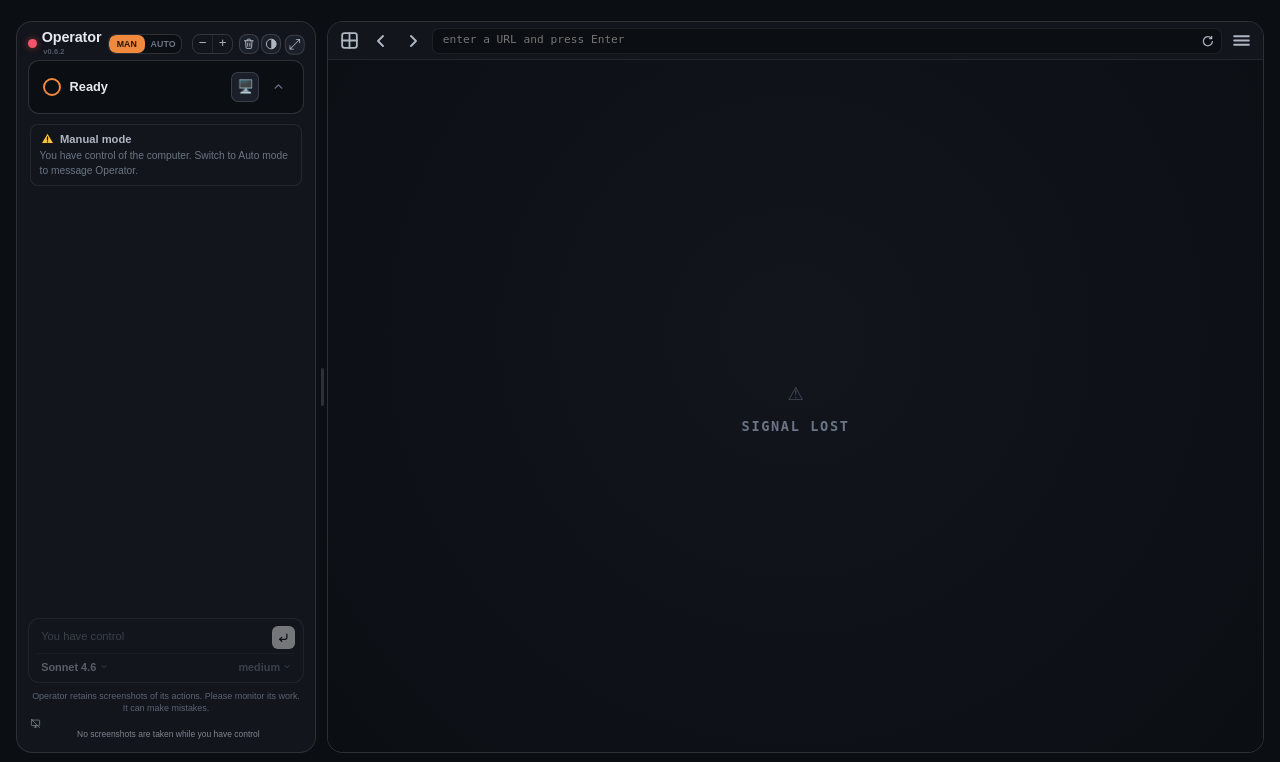
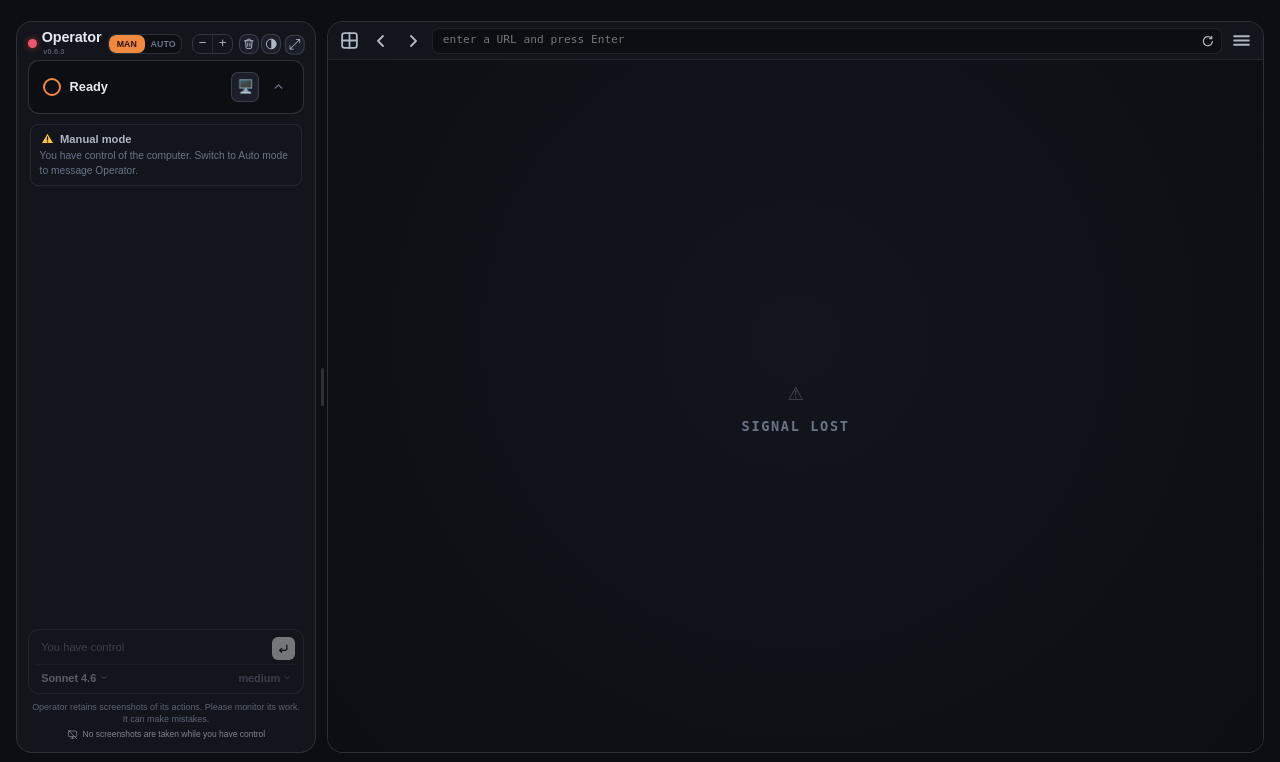
Before and after one commit to jeffbai996/operator, a Flask app: page /demo in a window 1280 px wide. Shown: the part 38-800 px from the top of the page. Run offline with Flask 3, Linux system fonts and the light colour scheme; data that the repository does not hold is empty; some libraries are stand-ins or nearby versions.

Commit message:
v0.6.3 — smoother disclaimer reveal + centered no-shot icon
Disclaimer hover reveal: opacity leads + subtle translateY slide + ease-out height (replaces the grid-rows reveal that pushed the no-screenshot icon onto its own line). Icon now vertically centers on the text midline.

```diff
--- a/templates/operator.html
+++ b/templates/operator.html
@@ -856,19 +856,18 @@
   [data-theme="light"] .op-act-coord { color: #4a5260; }
   [data-theme="light"] .op-act-lab { color: var(--fg); }
   [data-theme="light"] .op-msg.sys .body { color: #3a424d; }
-  .op-disclaimer-info { display: grid; grid-template-rows: 0fr; overflow: hidden; opacity: 0;
-    transition: none; margin-top: 0; color: var(--fg-2); font-size: 0.53rem; }   /* grid 0fr->1fr = smooth animate to real content height  */
-  .op-disclaimer-info > * { min-height: 0; }   /* let the grid row collapse fully */
+  .op-disclaimer-info { display: block; max-height: 0; overflow: hidden; opacity: 0;
+    transform: translateY(-2px); transition: none; margin-top: 0; color: var(--fg-2); font-size: 0.53rem; }   /* collapsed: zero height + slight up-offset */
   /* revealed: gap as margin-top (outside the overflow box, collapses cleanly), NOT
      transitioned → no 1px end-jump. Only max-height+opacity animate. */
   .op-disclaimer:hover .op-disclaimer-info,
-  .op[data-mode="man"] .op-disclaimer-info { grid-template-rows: 1fr; opacity: 0.85; margin-top: 0.2rem; }
+  .op[data-mode="man"] .op-disclaimer-info { max-height: 1.4rem; opacity: 0.85; transform: translateY(0); margin-top: 0.2rem; }   /* slide down + fade in; height matches 1 line */
   /* enable the reveal transition only AFTER first paint (op-ready) so a refresh can't
      animate the info open→closed (the flash on load). */
-  .op.op-ready .op-disclaimer-info { transition: grid-template-rows .25s ease, opacity .25s ease, margin-top .25s ease; }
+  .op.op-ready .op-disclaimer-info { transition: max-height .28s cubic-bezier(.22,.61,.36,1), opacity .2s ease, transform .28s cubic-bezier(.22,.61,.36,1); }   /* ease-out: height resolves smoothly; opacity leads; subtle slide */
   /* MAN mode: the "no screenshots while you have control" line stays shown persistently
      (it's an active reassurance while the user is driving), not just on hover. */
-  .op-noshot { display: inline-block; vertical-align: -1.5px; }
+  .op-noshot { display: inline-block; vertical-align: middle; position: relative; top: -0.5px; }   /* center the icon on the text midline (not flush at baseline) */
   /* model row blended INSIDE the inputbox: model left, effort right, ghost styling */
   .op-modelrow { display: flex; align-items: center; gap: 0.5rem; margin-top: 0.25rem; flex-wrap: nowrap;
     padding-top: 0.25rem; border-top: 1px solid var(--border); overflow: visible;
@@ -1026,7 +1025,7 @@
     <div class="op-sheet-handle" id="op-sheet-handle" aria-hidden="true"><span class="op-sheet-grip"></span></div>
     <div class="op-head">
       <span class="op-dot"></span>
-      <span class="op-titlewrap"><span class="op-title">Operator</span><span class="op-ver">v0.6.2</span></span>
+      <span class="op-titlewrap"><span class="op-title">Operator</span><span class="op-ver">v0.6.3</span></span>
       <div class="op-mode" id="op-mode" data-mode="man">
         <span class="op-mode-thumb" aria-hidden="true"></span>
         <button type="button" class="op-mode-btn" data-mode="man">MAN</button>
```
Also changed, not shown: README.md.
